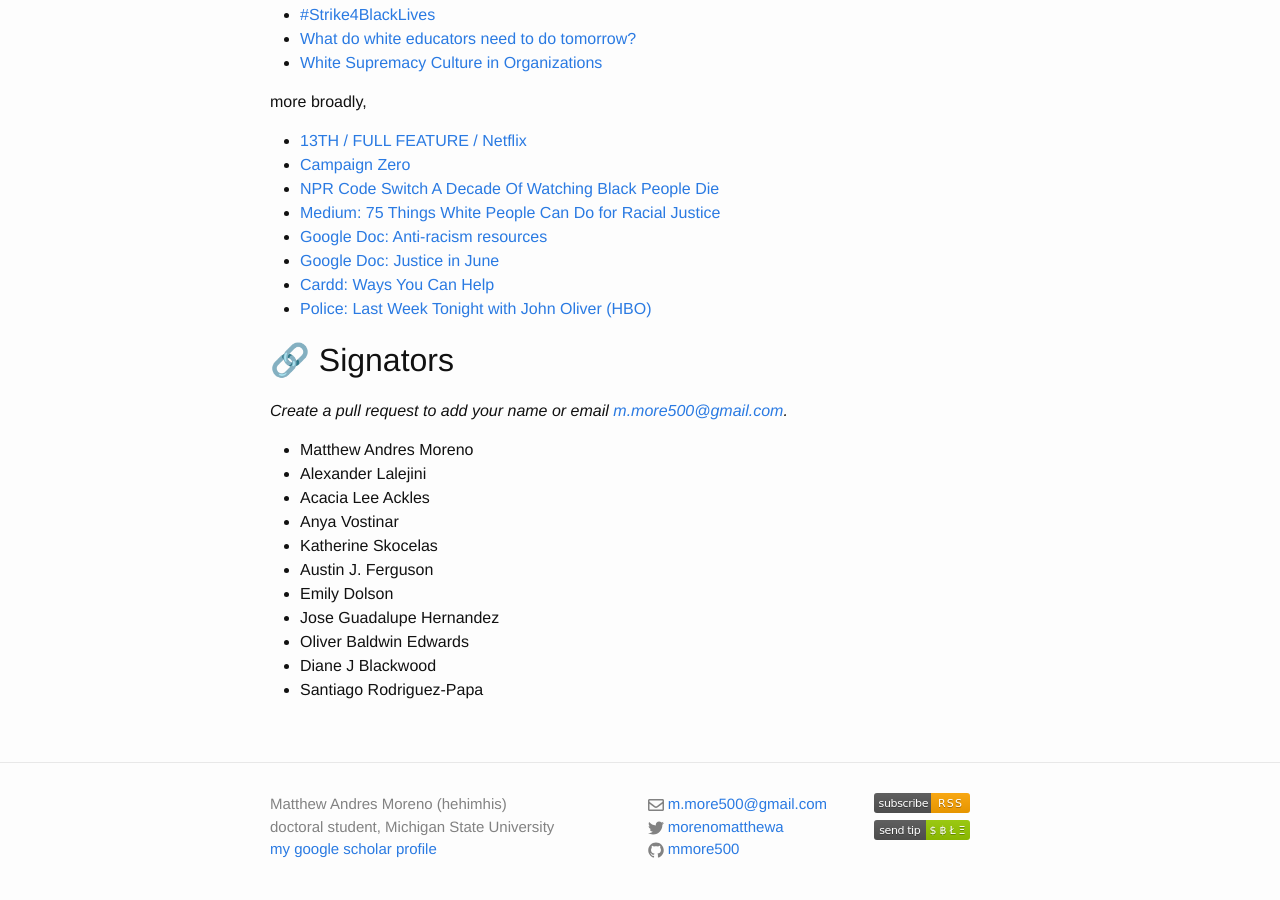
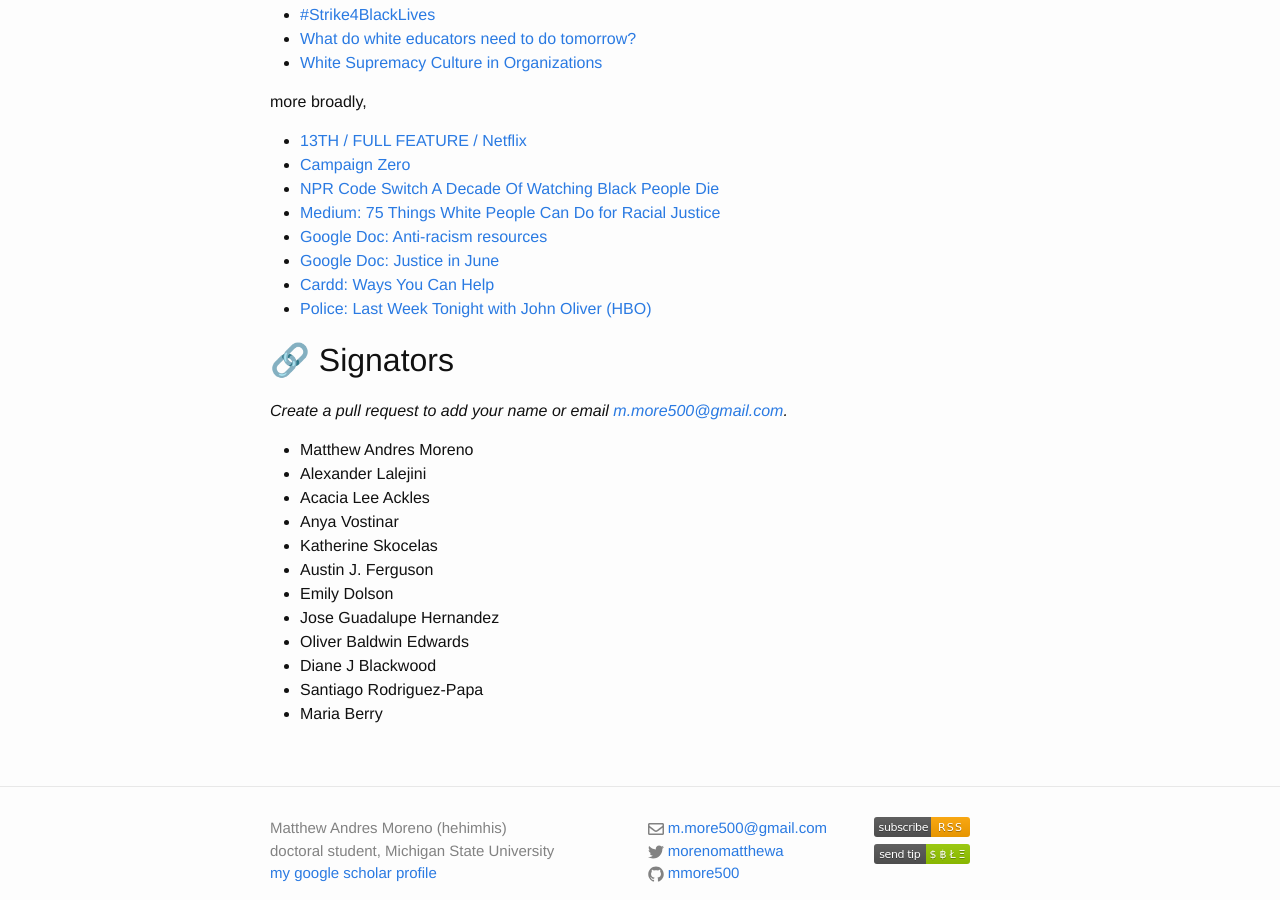
Before and after one commit to mmore500/mmore500.github.io, a Jekyll site: the page built from blog_personal/_posts/2020-06-08-shutdown-stem.md, in a window 1280 px wide and 900 px high, scrolled down 887 px. Built offline with Jekyll 4.4.1, drawn with Linux system fonts in a browser that asks for light colours; comment, search, counter and statistics services are not loaded; before the commit the page ends 1763 px from its top, so only the background shows below that.

Commit message:
Add @berrym35 as signator

```diff
--- a/blog_personal/_posts/2020-06-08-shutdown-stem.md
+++ b/blog_personal/_posts/2020-06-08-shutdown-stem.md
@@ -53,3 +53,4 @@ more broadly,
 * Oliver Baldwin Edwards
 * Diane J Blackwood
 * Santiago Rodriguez-Papa
+* Maria Berry
```
